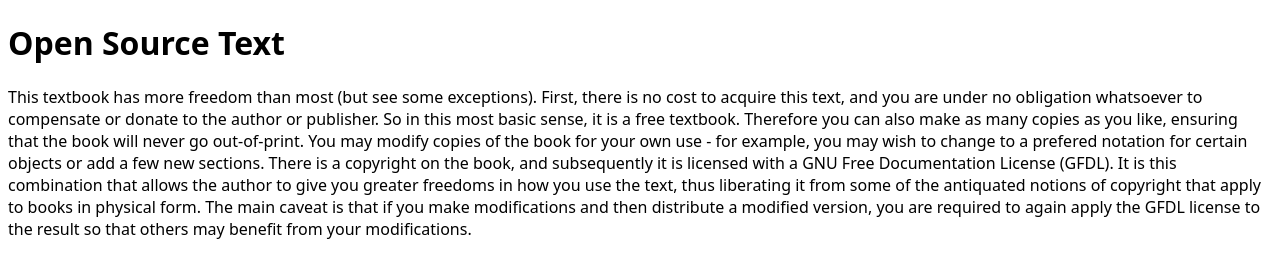
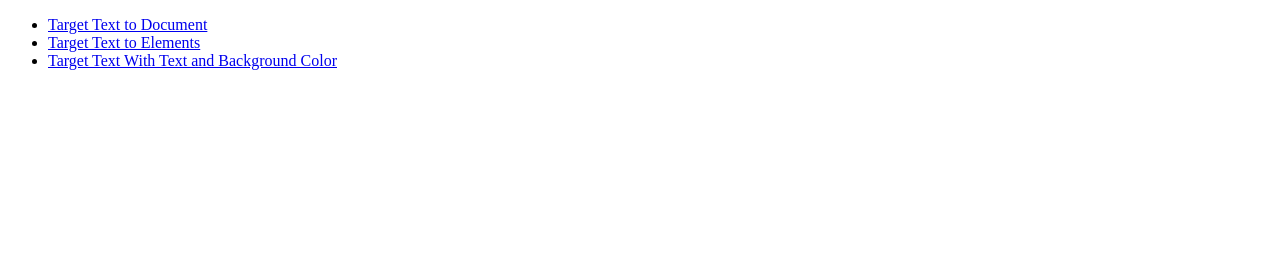
Before and after one commit to ciss1995/ciss1995.github.io, a plain HTML site: page index.html in a window 1280 px wide. Drawn offline with Linux system fonts and the light colour scheme.

Commit message:
Add index and more examples

```diff
--- a/index.html
+++ b/index.html
@@ -4,37 +4,13 @@
     <meta charset="utf-8" />
     <meta name="viewport" content="width=device-width, initial-scale=1" />
     <meta name="color-scheme" content="dark light" />
-    <title>Text Fragments Polyfill</title>
-    <style>
-      body {
-        font-family: system-ui, sans-serif;
-      }
-      p::target-text {
-        background-color: aqua;
-      }
-      h1::target-text {
-        background-color: pink;
-      }
-    </style>
+    <title>Test Target-Text</title>
   </head>
   <body>
-    <div>
-      <h1>Open Source Text</h1>
-      <p>
-        This textbook has more freedom than most (but see some exceptions).
-        First, there is no cost to acquire this text, and you are under no
-        obligation whatsoever to compensate or donate to the author or publisher.
-        So in this most basic sense, it is a free textbook. Therefore you can also
-        make as many copies as you like, ensuring that the book will never go out-of-print.
-        You may modify copies of the book for your own use - for example,
-        you may wish to change to a prefered notation for certain objects or add a few new sections.
-        There is a copyright on the book, and subsequently it is licensed with a
-        GNU Free Documentation License (GFDL). It is this combination that allows the author
-        to give you greater freedoms in how you use the text, thus liberating it from some
-        of the antiquated notions of copyright that apply to books in physical form. The main caveat
-        is that if you make modifications and then distribute a modified version, you are required
-        to again apply the GFDL license to the result so that others may benefit from your modifications.
-      </p>
-    </div>
+    <ul>
+      <li><a href="target_text_to_document.html">Target Text to Document</a></li>
+      <li><a href="target_text_to_elements.html">Target Text to Elements</a></li>
+      <li><a href="target_text_with_color_change.html">Target Text With Text and Background Color</a></li>
+    </ul>
   </body>
 </html>
```
